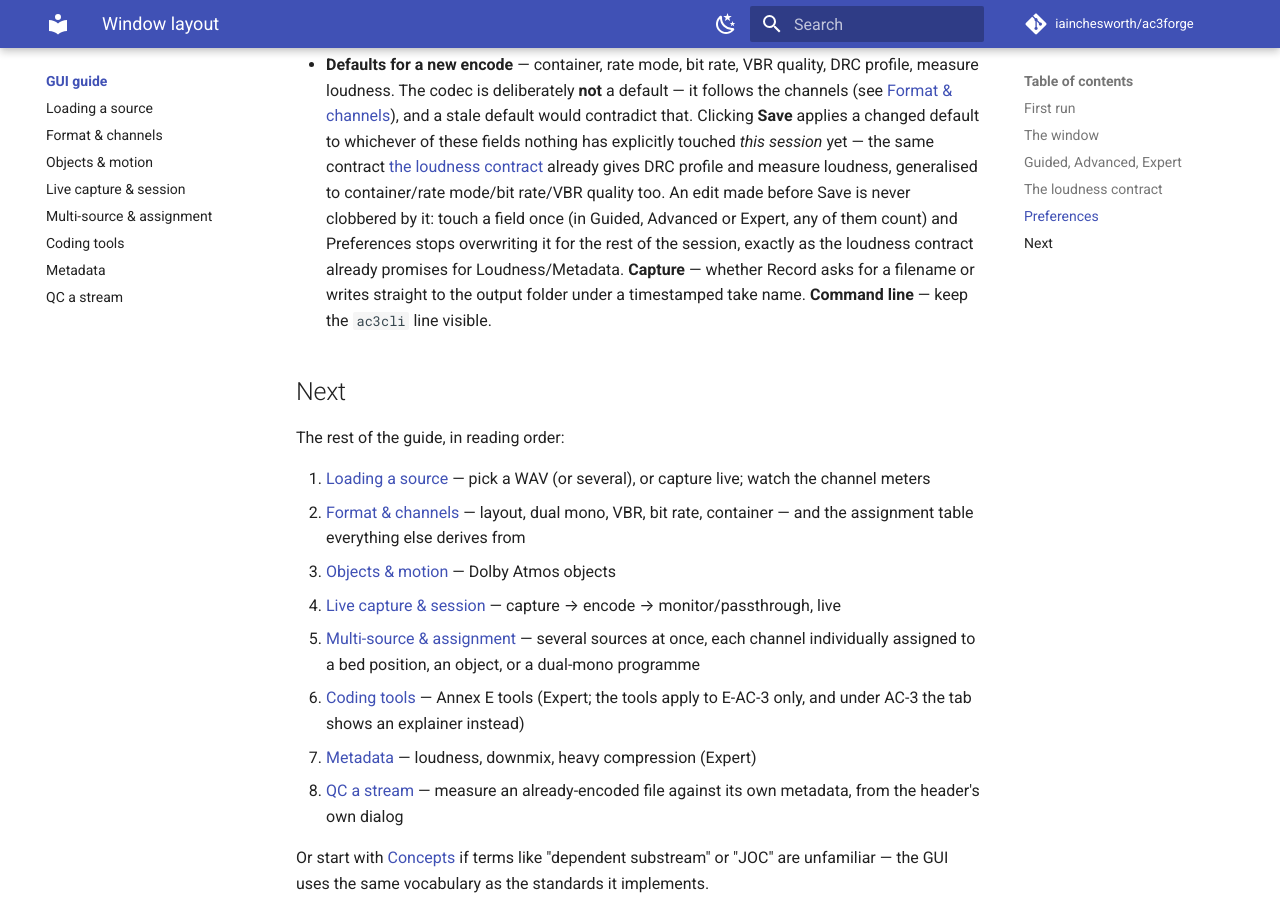
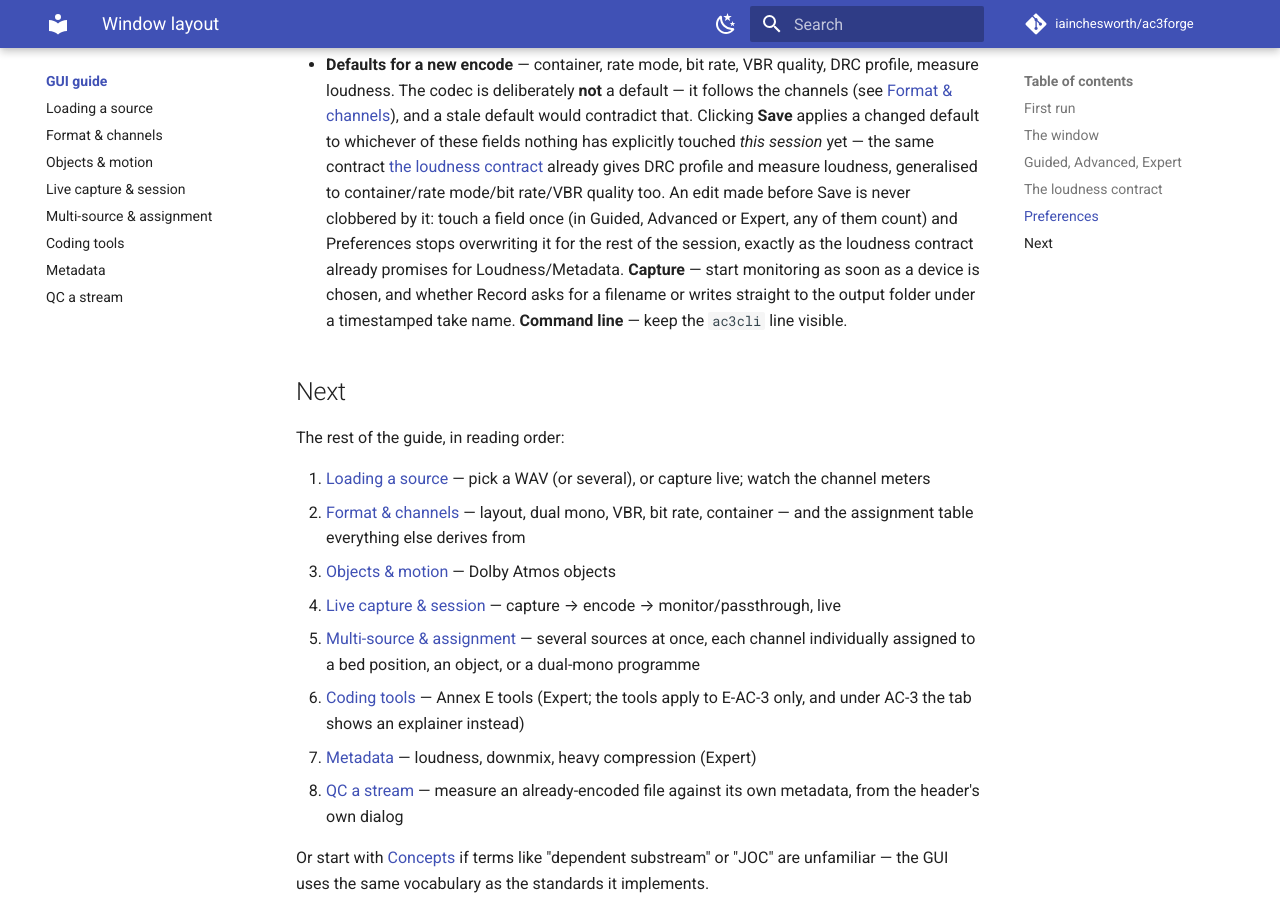
Before and after one commit to iainchesworth/ac3forge, an MkDocs documentation site: the page built from docs/gui/index.md, in a window 1280 px wide and 900 px high, scrolled down 5283 px. Built offline with MkDocs 1.6.1 and Material for MkDocs 9.7.7, drawn with Linux system fonts in a browser that asks for light colours; comment, search, counter and statistics services are not loaded.

Commit message:
docs: describe the restored autoMonitor behaviour in Preferences
PR #161's accuracy sweep dropped this claim because the behaviour didn't
exist at the time - now that addCaptureDeviceButton actually wires
autoMonitor in, restore the one-line description.

```diff
--- a/docs/gui/index.md
+++ b/docs/gui/index.md
@@ -161,8 +161,9 @@ A real dialog, persisted across sessions (QSettings), three columns:
   rate/VBR quality too. An edit made before Save is never clobbered by it: touch a field once (in
   Guided, Advanced or Expert, any of them count) and Preferences stops overwriting it for the rest
   of the session, exactly as the loudness contract already promises for Loudness/Metadata.
-  **Capture** — whether Record asks for a filename or writes straight to the output folder under
-  a timestamped take name. **Command line** — keep the `ac3cli` line visible.
+  **Capture** — start monitoring as soon as a device is chosen, and whether Record asks for a
+  filename or writes straight to the output folder under a timestamped take name. **Command
+  line** — keep the `ac3cli` line visible.
 
 ## Next
 
```
